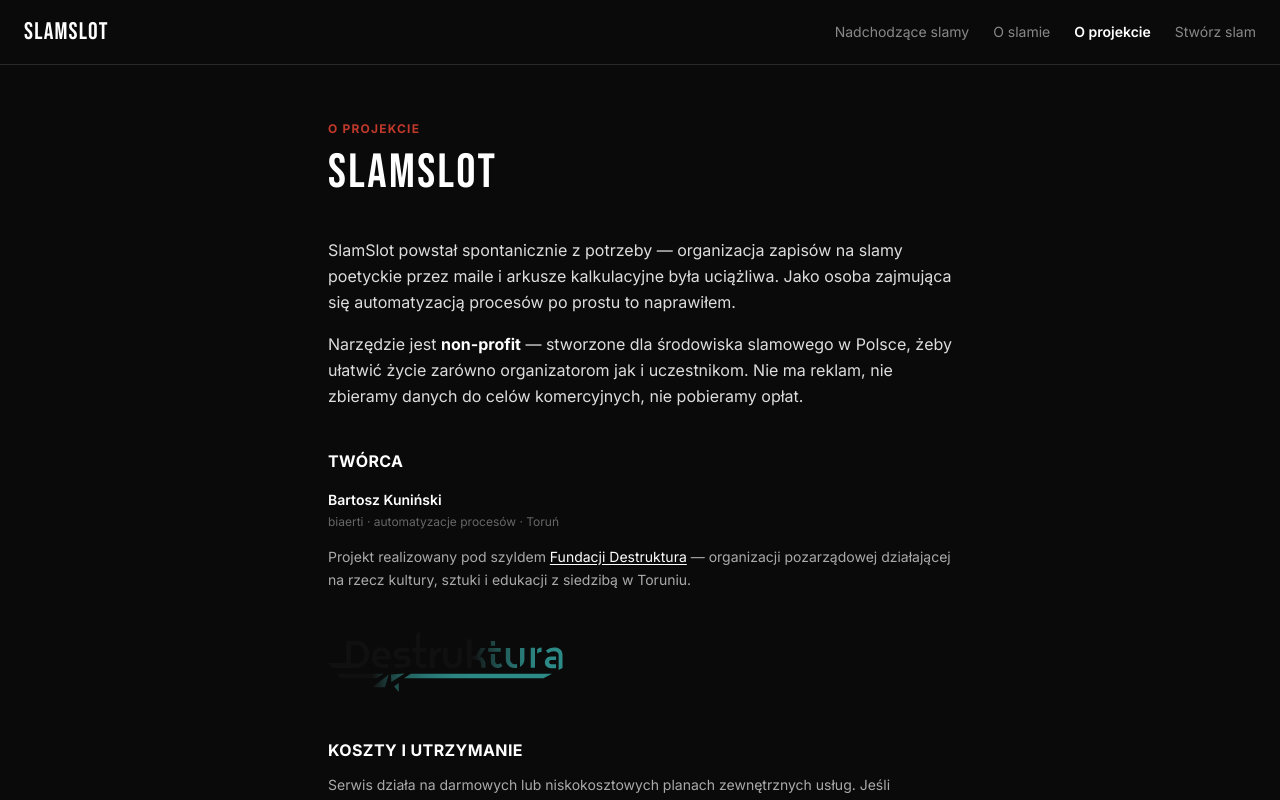
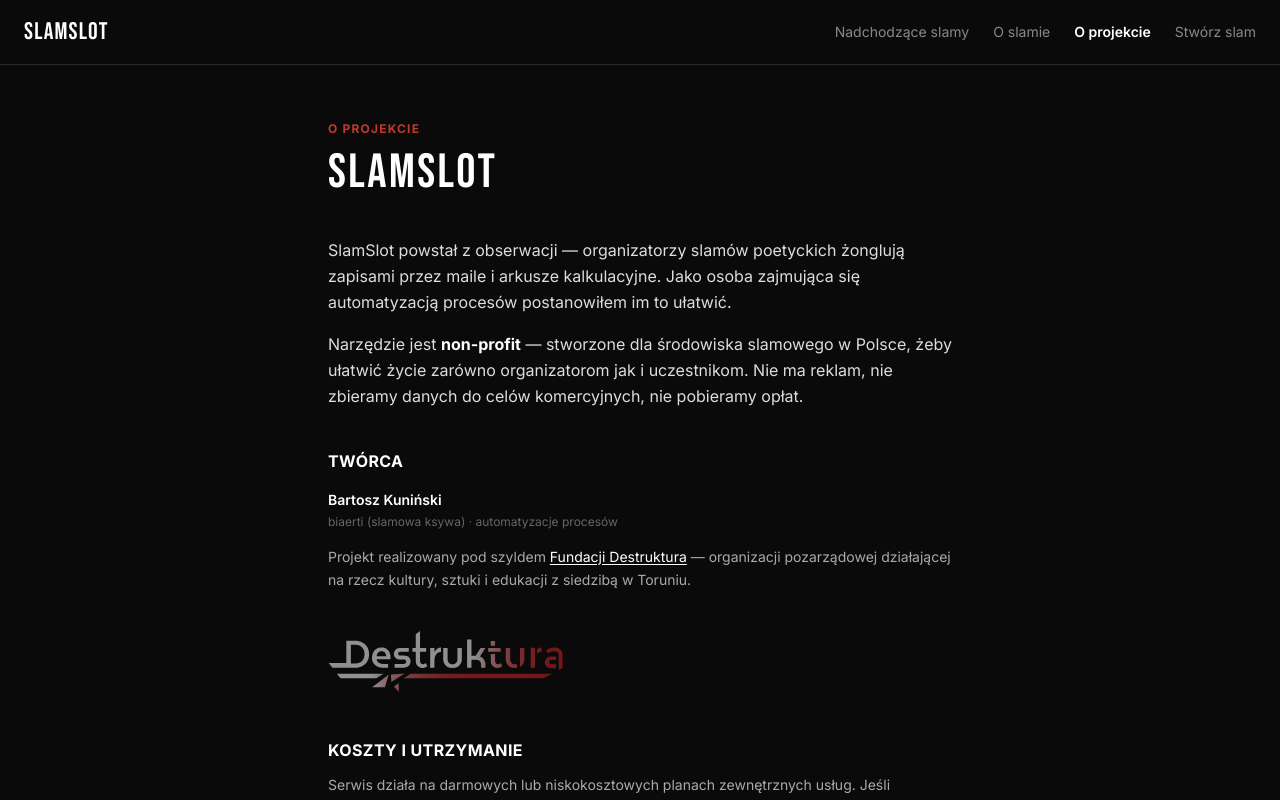
Before and after one commit to biaerti/slamslot, a Next.js app: page /o-projekcie in a window 1280 px wide. Shown: the top 800 px of the page. Built offline with nearby package versions, Linux system fonts and the light colour scheme.

Commit message:
Fix Destruktura logo colors, update about page text

```diff
--- a/app/o-projekcie/page.tsx
+++ b/app/o-projekcie/page.tsx
@@ -19,9 +19,9 @@
 
           <section>
             <p className="text-base text-[#ddd] leading-relaxed">
-              SlamSlot powstał spontanicznie z potrzeby — organizacja zapisów na slamy poetyckie
-              przez maile i arkusze kalkulacyjne była uciążliwa. Jako osoba zajmująca się
-              automatyzacją procesów po prostu to naprawiłem.
+              SlamSlot powstał z obserwacji — organizatorzy slamów poetyckich żonglują zapisami
+              przez maile i arkusze kalkulacyjne. Jako osoba zajmująca się automatyzacją procesów
+              postanowiłem im to ułatwić.
             </p>
             <p className="mt-4 text-base text-[#ddd] leading-relaxed">
               Narzędzie jest <strong className="text-white">non-profit</strong> — stworzone
@@ -36,7 +36,7 @@
             <div className="flex items-center gap-4 mb-4">
               <div>
                 <p className="text-white font-semibold">Bartosz Kuniński</p>
-                <p className="text-[#666] text-xs mt-0.5">biaerti · automatyzacje procesów · Toruń</p>
+                <p className="text-[#666] text-xs mt-0.5">biaerti (slamowa ksywa) · automatyzacje procesów</p>
               </div>
             </div>
             <p>
@@ -67,7 +67,6 @@
                 alt="Fundacja Destruktura"
                 width={240}
                 height={61}
-                className="invert"
               />
             </a>
           </section>
```
